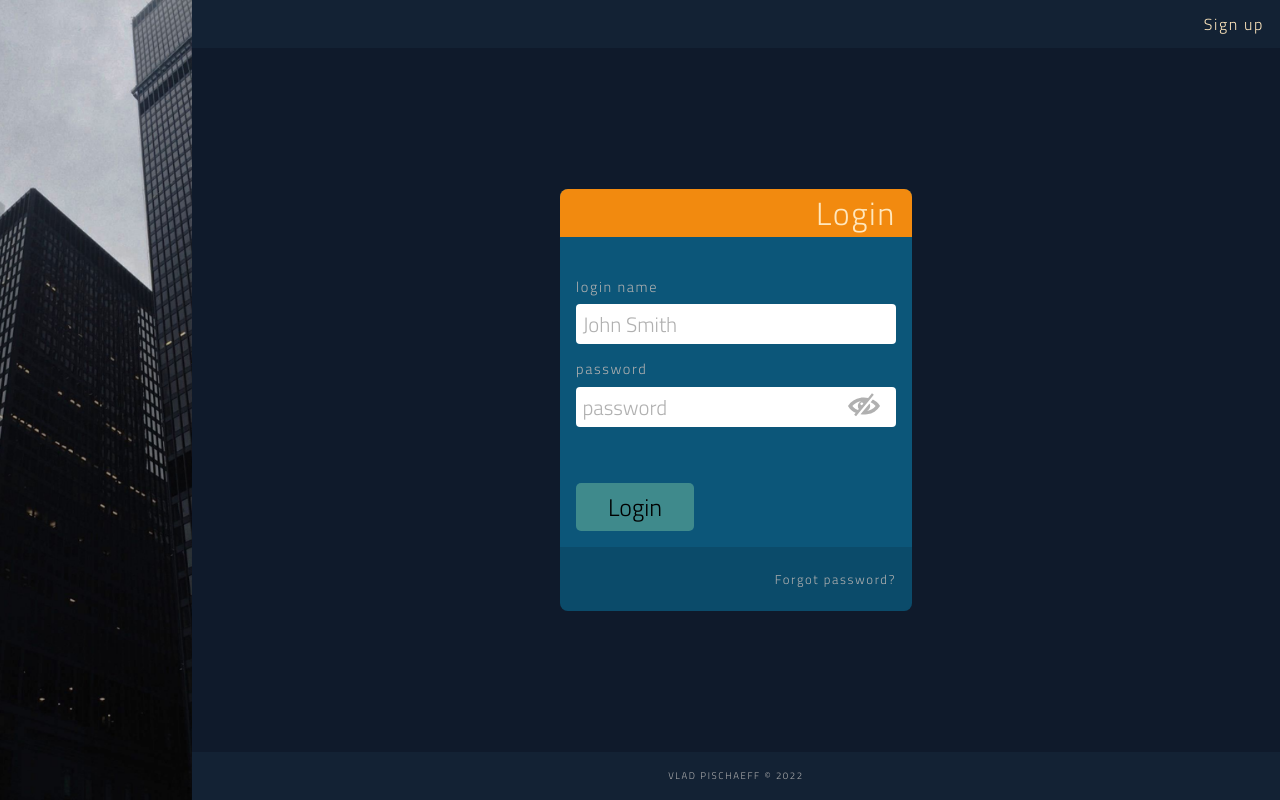
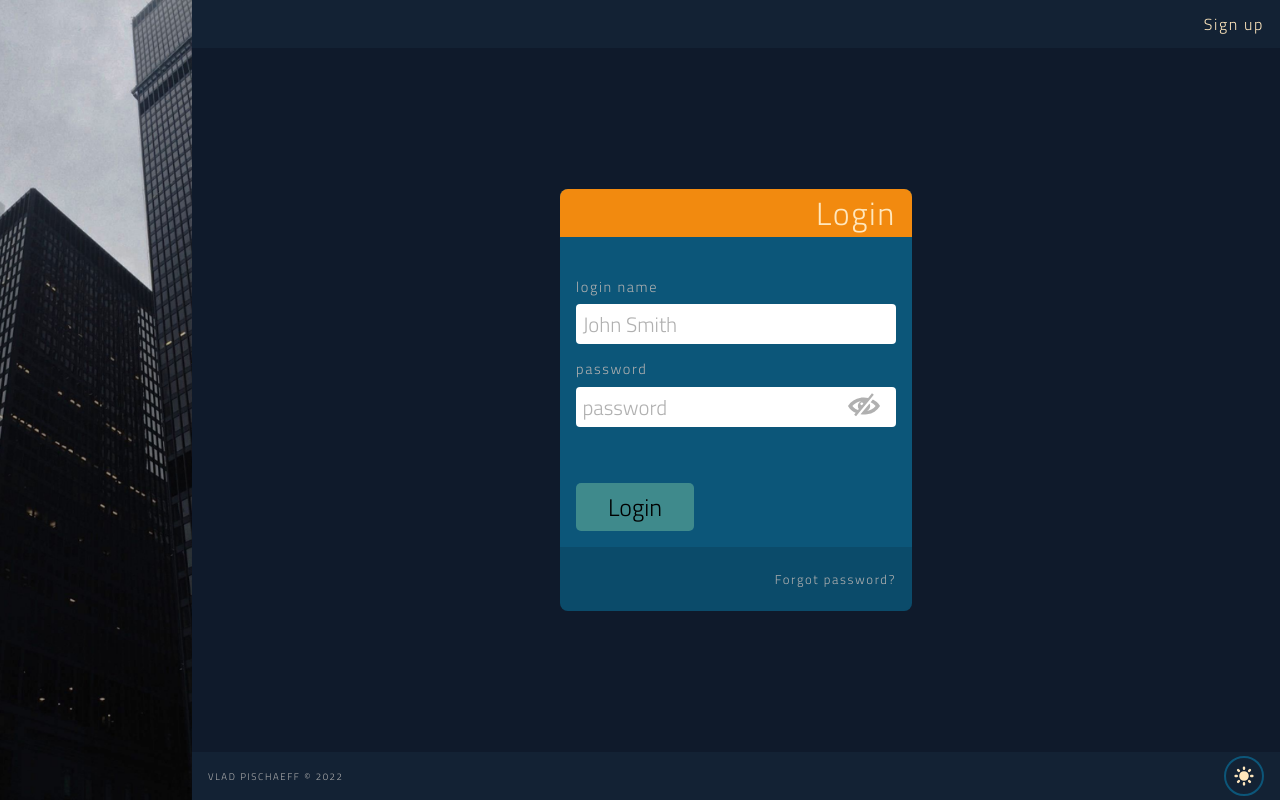
Before and after one commit to Vlad-Pischaeff/tChat1, a React (Create React App) app in the folder dashboard/: page / in a window 1280 px wide. Built offline with nearby package versions, Linux system fonts and the light colour scheme.

Commit message:
add theme toggle switch

```diff
--- a/dashboard/src/components/ui/Footer.module.sass
+++ b/dashboard/src/components/ui/Footer.module.sass
@@ -1,10 +1,15 @@
 .Footer
     display: flex
     width: 100%
+    height: 3rem
+    justify-content: space-between
+    background: #{var(--color-HOVER)}
+.FooterContainer
+    display: flex
     justify-content: center
-    text-transform: uppercase
+    align-items: center
+    padding: 0 1rem
+.FooterCopyright
     font-size: .6rem
     color: #{var(--C6)}
-    background: #{var(--color-HOVER)}
-    p
-        line-height: 3rem
+    text-transform: uppercase
--- a/dashboard/src/components/ui/Footer.tsx
+++ b/dashboard/src/components/ui/Footer.tsx
@@ -1,10 +1,16 @@
 import React from 'react';
+import { ThemeToggle } from './ThemeToggle';
 import s from './Footer.module.sass';
 
 export const Footer = () => {
     return (
         <footer className={s.Footer}>
-            <p>vlad pischaeff &copy; 2022</p>
+            <div className={s.FooterContainer}>
+                <p className={s.FooterCopyright}>vlad pischaeff &copy; 2022</p>
+            </div>
+            <div className={s.FooterContainer}>
+                <ThemeToggle />
+            </div>
         </footer>
     );
 };
--- a/dashboard/src/components/ui/Header.tsx
+++ b/dashboard/src/components/ui/Header.tsx
@@ -1,30 +1,17 @@
 import React from 'react';
 import { Link, useNavigate, useLocation } from "react-router-dom";
-import { useAppDispatch, useAppSelector } from 'store/hook';
+import { useAppDispatch } from 'store/hook';
 import { logout } from 'store/slices/auth';
-import { selectUI, setTheme } from 'store/slices/ui';
-import { changeTheme } from 'assets/style/utils';
 import s from './Header.module.sass';
 
 export const Header = () => {
     const { pathname } = useLocation();
     const navigate = useNavigate();
     const dispatch = useAppDispatch();
-    const ui = useAppSelector(selectUI);
 
     const handlerLogout = () => {
         dispatch(logout());
         navigate("/", { replace: true });
-    }
-
-    const handlerColors = () => {
-        if (ui.theme === 'dark') {
-            changeTheme('light');
-            dispatch(setTheme('light'));
-        } else {
-            changeTheme('dark');
-            dispatch(setTheme('dark'));
-        }
     }
 
     return (
@@ -47,10 +34,7 @@
                     <p><Link to="login">Back</Link></p>
                 }
                 { pathname.match(/dashboard/i) &&
-                    <>
-                        <p onClick={handlerColors}>Theme</p>
-                        <p onClick={handlerLogout}><Link to="">Logout</Link></p>
-                    </>
+                    <p onClick={handlerLogout}><Link to="">Logout</Link></p>
                 }
             </div>
         </nav>
--- /dev/null
+++ b/dashboard/src/components/ui/ThemeToggle.module.sass
@@ -0,0 +1,18 @@
+.Container
+    display: flex
+    justify-content: center
+    align-items: center
+.Button
+    width: 2.5rem
+    height: 2.5rem
+    border-radius: 50%
+    border: 2px solid #{var(--C2)}
+    background: transparent
+    &:hover
+        cursor: pointer
+.Icon
+    width: 1rem
+    fill: #{var(--C5)}
+    transform: scale(150%)
+.Hidden
+    display: none
--- /dev/null
+++ b/dashboard/src/components/ui/ThemeToggle.tsx
@@ -0,0 +1,43 @@
+import React from 'react';
+import { useAppDispatch, useAppSelector } from 'store/hook';
+import { changeTheme } from 'assets/style/utils';
+import { selectUI, setTheme } from 'store/slices/ui';
+import s from './ThemeToggle.module.sass';
+
+export const ThemeToggle = () => {
+    const dispatch = useAppDispatch();
+    const ui = useAppSelector(selectUI);
+
+    const handlerColors = () => {
+        if (ui.theme === 'dark') {
+            changeTheme('light');
+            dispatch(setTheme('light'));
+        } else {
+            changeTheme('dark');
+            dispatch(setTheme('dark'));
+        }
+    }
+
+    return (
+        <div className={s.Container}>
+            <button className={`${s.Button} ${s.Container}`} onClick={handlerColors}>
+                <svg
+                    className={`${s.Icon} ${ui.theme === 'dark' ? s.Hidden : null}`}
+                    viewBox="0 0 20 20"
+                    xmlns="http://www.w3.org/2000/svg">
+                    <path
+                        d="M17.293 13.293A8 8 0 016.707 2.707a8.001 8.001 0 1010.586 10.586z">
+                    </path>
+                </svg>
+                <svg
+                    className={`${s.Icon} ${ui.theme === 'light' ? s.Hidden : null}`}
+                    viewBox="0 0 20 20"
+                    xmlns="http://www.w3.org/2000/svg">
+                    <path
+                        d="M10 2a1 1 0 011 1v1a1 1 0 11-2 0V3a1 1 0 011-1zm4 8a4 4 0 11-8 0 4 4 0 018 0zm-.464 4.95l.707.707a1 1 0 001.414-1.414l-.707-.707a1 1 0 00-1.414 1.414zm2.12-10.607a1 1 0 010 1.414l-.706.707a1 1 0 11-1.414-1.414l.707-.707a1 1 0 011.414 0zM17 11a1 1 0 100-2h-1a1 1 0 100 2h1zm-7 4a1 1 0 011 1v1a1 1 0 11-2 0v-1a1 1 0 011-1zM5.05 6.464A1 1 0 106.465 5.05l-.708-.707a1 1 0 00-1.414 1.414l.707.707zm1.414 8.486l-.707.707a1 1 0 01-1.414-1.414l.707-.707a1 1 0 011.414 1.414zM4 11a1 1 0 100-2H3a1 1 0 000 2h1z">
+                    </path>
+                </svg>
+            </button>
+        </div>
+    );
+};
```
